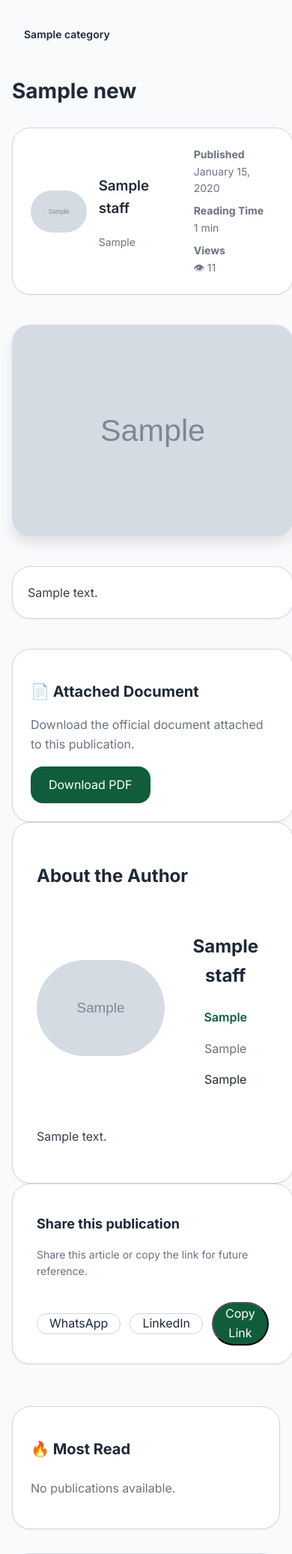
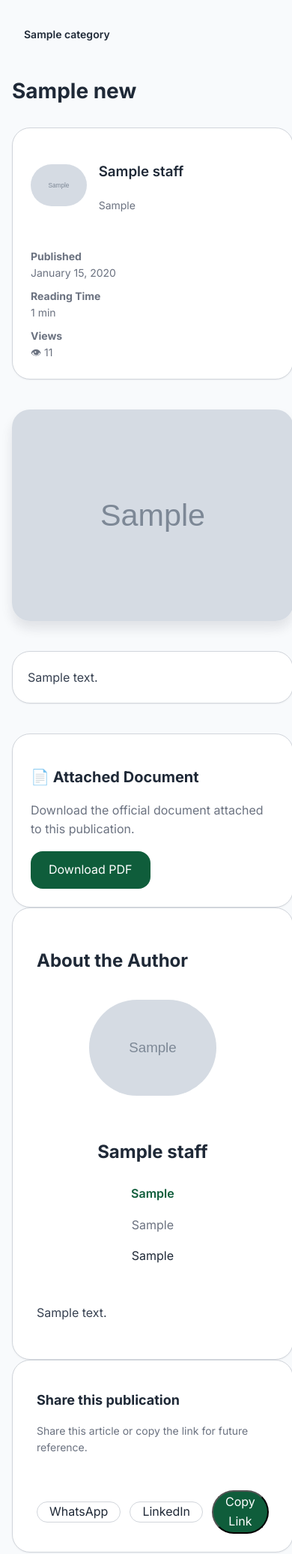
Before and after one commit to Eelblitz/nascohst-website, a Django app: page /news/1/ in a window 390 px wide. Shown: the part 243-2315 px from the top of the page at 75% size. Run offline with Django 4.2, Linux system fonts and the light colour scheme; tables that the repository leaves empty hold one stand-in row (values such as "Sample post"); grey boxes marked "Sample" are stand-in pictures; some libraries are stand-ins or nearby versions.

Commit message:
style: fix alignment issues

```diff
--- a/nascohst_site/settings.py
+++ b/nascohst_site/settings.py
@@ -208,8 +208,8 @@ if ENVIRONMENT == "production":
 else:
     STORAGES = {
         "staticfiles": {
-            "BACKEND": "django.contrib.staticfiles.storage.StaticFilesStorage",
-        },
+    "BACKEND": "whitenoise.storage.CompressedManifestStaticFilesStorage",
+},
         "default": {
             "BACKEND": "django.core.files.storage.FileSystemStorage",
         },
--- a/static/css/styles.css
+++ b/static/css/styles.css
@@ -431,3 +431,67 @@ img {
 
   /* Reduce padding on mobile cards */
 }
+
+.article-meta{
+    display:flex;
+    justify-content:space-between;
+    align-items:center;
+    gap:2rem;
+}
+
+@media (max-width:768px){
+
+.article-meta{
+
+    flex-direction:column;
+    align-items:flex-start;
+
+}
+
+}
+
+.author-layout{
+    display:flex;
+    align-items:flex-start;
+    gap:2rem;
+}
+
+.author-info{
+    flex:1;
+}
+
+@media(max-width:768px){
+
+.author-layout{
+
+    flex-direction:column;
+    align-items:center;
+    text-align:center;
+
+}
+
+.author-info{
+
+    width:100%;
+
+}
+
+}
+
+.share-layout {
+  display: flex;
+  justify-content: space-between;
+  align-items: center;
+  gap: 2rem;
+}
+
+@media(max-width:768px) {
+
+  .share-layout {
+
+    flex-direction: column;
+    align-items: flex-start;
+
+  }
+
+}
--- a/templates/base.html
+++ b/templates/base.html
@@ -194,13 +194,6 @@
 </footer>
 
 <!-- Scripts -->
-<script>
-document.addEventListener("DOMContentLoaded", function () {
-  window.toggleMenu = function () {
-    document.getElementById('mobileMenu').classList.toggle('hidden');
-  };
-});
-</script>
 
 <script src="{% static 'js/site.js' %}" defer></script>
 
--- a/templates/news/news_detail.html
+++ b/templates/news/news_detail.html
@@ -4,13 +4,6 @@
 
 {% block content %}
 
-<!-- ========================================= -->
-<!-- Breadcrumb -->
-<!-- ========================================= -->
-
-<!-- ================================================= -->
-<!-- Breadcrumb -->
-<!-- ================================================= -->
 
 <!-- ================================================= -->
 <!-- Breadcrumb -->
@@ -100,8 +93,7 @@
 
         <div class="bg-white rounded-2xl shadow-sm border p-6 mb-10">
 
-            <div class="flex flex-col md:flex-row md:items-center justify-between gap-6">
-
+            <div class="article-meta">
                 <div class="flex items-center gap-4">
 
                     {% if news.author %}
@@ -244,7 +236,7 @@
                 </h2>
 
                 <!-- Change Line 246 -->
-            <div class="flex flex-col md:flex-row gap-6 items-center md:items-start text-center md:text-left">
+            <div class="author-layout">
 
 
                     {% if news.author.photo %}
@@ -325,7 +317,7 @@
 
     <div class="bg-white rounded-2xl border shadow-sm px-8 py-6">
 
-        <div class="flex items-center justify-between flex-wrap gap-4">
+        <div class="share-layout">
 
             <div>
 
```
